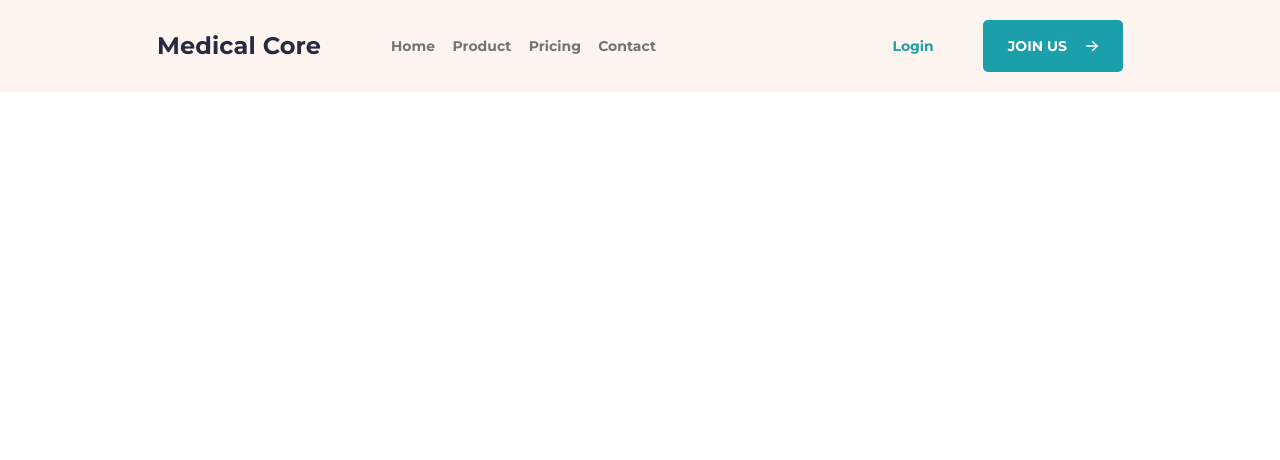
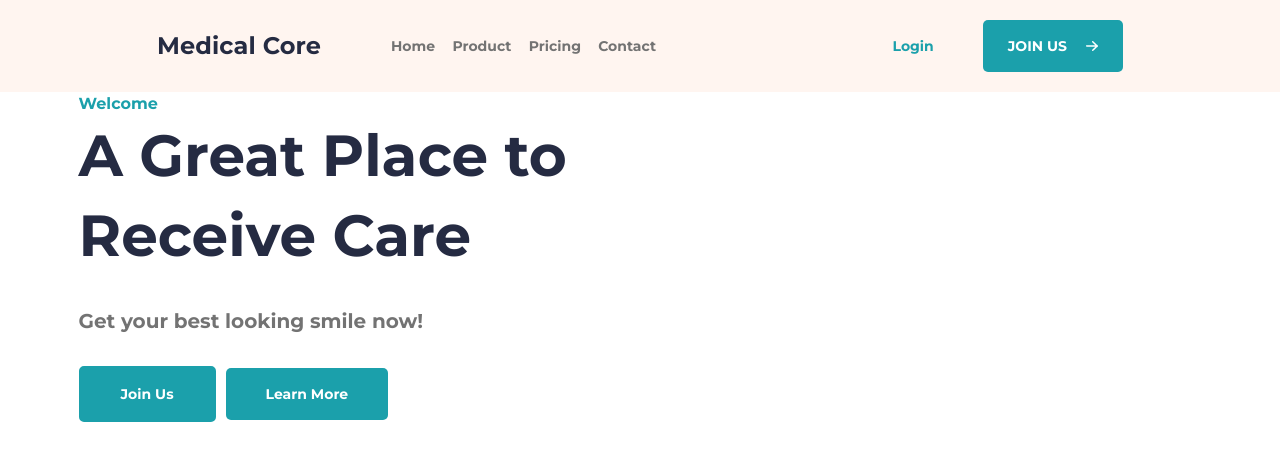
Before and after one commit to diyorbekkadamboyev/Medical-core, a plain HTML site: page index.html in a window 1280 px wide. Drawn offline with Linux system fonts and the light colour scheme.

Commit message:
Initial commit

```diff
--- a/css/main.css
+++ b/css/main.css
@@ -134,3 +134,135 @@ img {
     color: #FFFFFF;
     margin-right: 15px;
 }
+
+/*************************************** MAIN ***********************************/
+
+/* HERO */
+
+.hero-container {
+    width: 1163px;
+}
+
+.hero-left::after {
+    content: "";
+    background-image: url("../images/Medical-img.png");
+    background-position:    ;
+}
+
+.hero-link {
+    margin: 0;
+    font-family: 'Montserrat';
+    font-weight: 700;
+    font-size: 16px;
+    line-height: 24px;
+    color: #1BA0AB;
+    text-decoration: none;
+    margin-bottom: 30px;
+}
+
+.hero-title {
+    margin: 0;
+    font-family: 'Montserrat';
+    font-weight: 700;
+    font-size: 58px;
+    line-height: 80px;
+    color: #252B42;
+    width: 542px;
+    margin-bottom: 30px;
+}
+
+.hero-text {
+    margin: 0;
+    font-family: 'Montserrat';
+    font-weight: 400;
+    font-size: 20px;
+    line-height: 30px;
+    color: #737373;
+    margin-bottom: 30px;
+}
+
+.hero-wrappr {
+    margin: 0;
+    display: flex;
+    align-items: center;
+}
+
+.hero-link-btn {
+    margin: 0;
+    font-family: 'Montserrat';
+    font-weight: 700;
+    font-size: 14px;
+    line-height: 22px;
+    color: #FFFFFF;
+    background: #1BA0AB;
+    border-radius: 5px;
+    text-decoration: none;
+    padding: 15px 40px;
+    border: 2px solid #1BA0AB;
+}
+
+.hero-link-btn:hover {
+    font-family: 'Montserrat';
+    font-weight: 700;
+    font-size: 14px;
+    line-height: 22px;
+    color: #1BA0AB;
+    background: #1BA0AB;
+    border-radius: 5px;
+    text-decoration: none;
+    background-color: white;
+    border: 2px solid #1BA0AB;
+    transition: 0.3s;
+}
+
+.hero-link-btn:active {
+    font-family: 'Montserrat';
+    font-weight: 700;
+    font-size: 14px;
+    line-height: 22px;
+    color: white;
+    background: #1BA0AB;
+    border-radius: 5px;
+    text-decoration: none;
+    opacity: 0.6;
+}
+
+.hero-link-btn-right {
+    margin: 0;
+    font-family: 'Montserrat';
+    font-weight: 700;
+    font-size: 14px;
+    line-height: 22px;
+    color: #FFFFFF;
+    background: #1BA0AB;
+    border-radius: 5px;
+    text-decoration: none;
+    padding: 15px 40px;
+    margin-left: 10px;
+}
+
+.hero-link-btn-right:hover {
+    font-family: 'Montserrat';
+    font-weight: 700;
+    font-size: 14px;
+    line-height: 22px;
+    color: #1BA0AB;
+    background: #1BA0AB;
+    border-radius: 5px;
+    text-decoration: none;
+    background-color: white;
+    border: 2px solid #1BA0AB;
+    transition: 0.3s;
+}
+
+.hero-link-btn-right:active {
+    font-family: 'Montserrat';
+    font-weight: 700;
+    font-size: 14px;
+    line-height: 22px;
+    color: white;
+    background: #1BA0AB;
+    border-radius: 5px;
+    text-decoration: none;
+    opacity: 0.6;
+}
--- a/index.html
+++ b/index.html
@@ -7,6 +7,9 @@
     <link rel="preconnect" href="https://fonts.googleapis.com">
     <link rel="preconnect" href="https://fonts.gstatic.com" crossorigin>
     <link href="https://fonts.googleapis.com/css2?family=Montserrat:wght@700&display=swap" rel="stylesheet">
+    <link rel="preconnect" href="https://fonts.googleapis.com">
+    <link rel="preconnect" href="https://fonts.gstatic.com" crossorigin>
+    <link href="https://fonts.googleapis.com/css2?family=Poppins&display=swap" rel="stylesheet">
     <link rel="stylesheet" href="./css/main.css">
     <title>Medical core</title>
 </head>
@@ -54,8 +57,19 @@
     <main class="main">
         <!-- HERO -->
         <section class="hero">
-            <div class="container">
+            <div class="container hero-container">
+                <div class="hero-left">
+                    <a href="#" class="hero-link">Welcome</a>
 
+                    <h1 class="hero-title">A Great Place to Receive Care</h1>
+
+                    <p class="hero-text">Get your best looking smile now!</p>
+
+                    <div class="hero-wrappr">
+                        <a href="#" class="hero-link-btn">Join Us</a>
+                        <a href="#" class="hero-link-btn-right">Learn More</a>
+                    </div>
+                </div>
             </div>
         </section>
     </main>
```
